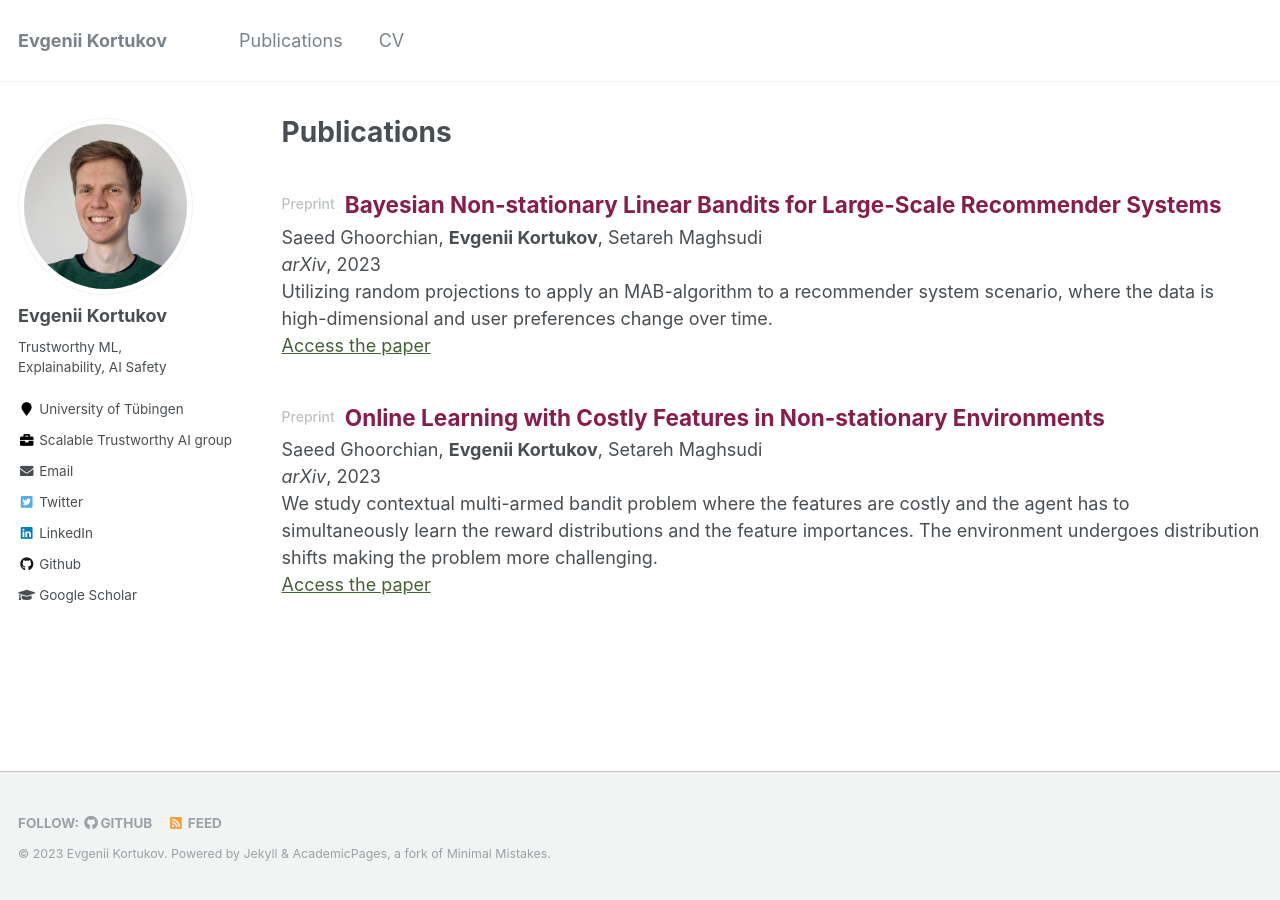
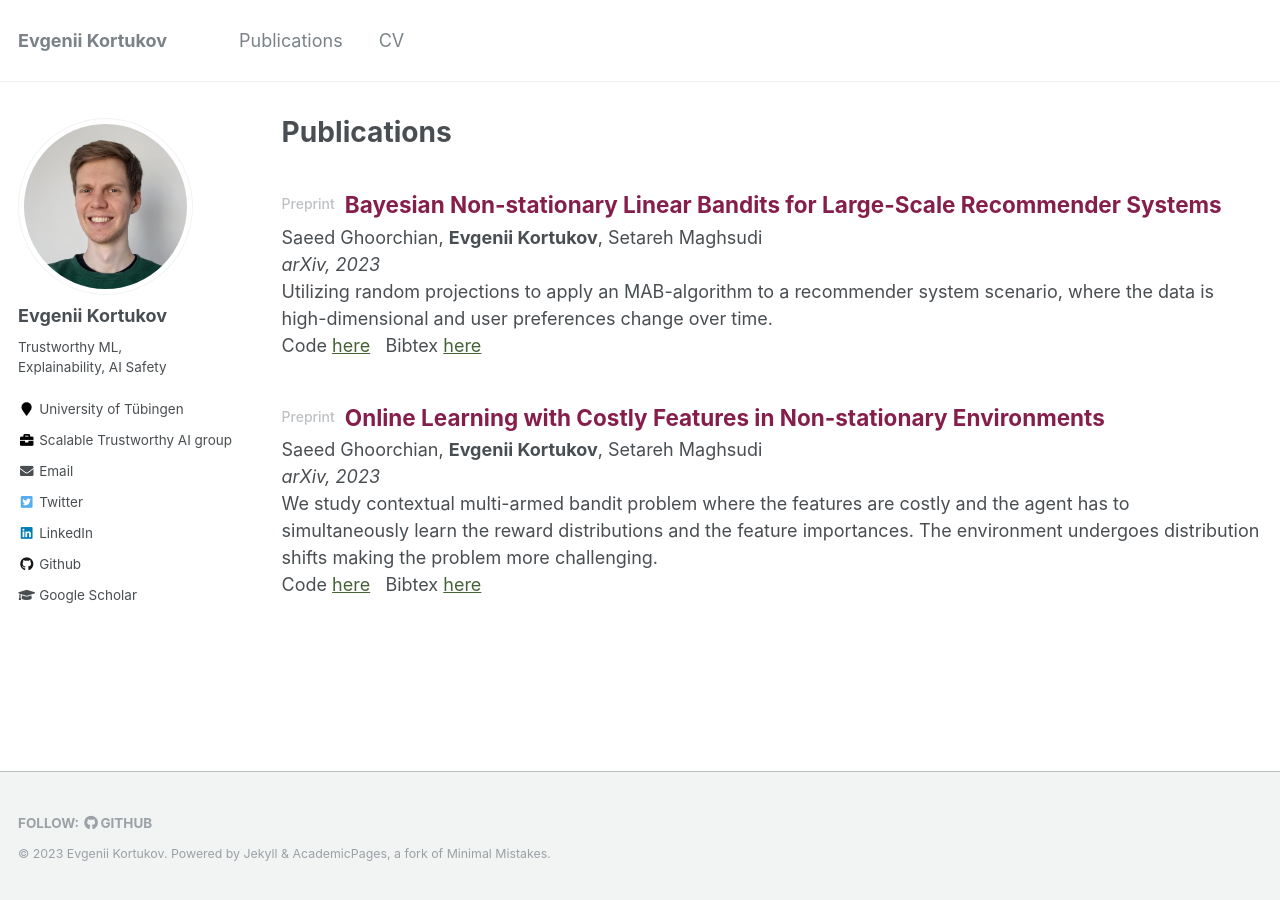
Before and after one commit to kortukov/kortukov.github.io, a Jekyll site: the page built from _pages/publications.md, in a window 1280 px wide. Built offline with Jekyll 4.4.1, drawn with Linux system fonts in a browser that asks for light colours.

Commit message:
Change the links under publications

```diff
--- a/_includes/archive-single-publication.html
+++ b/_includes/archive-single-publication.html
@@ -37,11 +37,13 @@
 
     <p>
       {{ post.authors | markdownify }}
+      <i>
       {% if post.venue %}
-        <i>{{ post.venue }}</i>, {{ post.date | default: "1900-01-01" | date: "%Y" }}
+        {{ post.venue }}, {{ post.date | default: "1900-01-01" | date: "%Y" }}
       {% else %}
         {{ post.date | default: "1900-01-01" | date: "%Y" }}
       {% endif %}
+      </i>
     </p>
 
     {% if post.excerpt and site.read_more != 'enabled' %}
@@ -50,11 +52,14 @@
       <p class="archive__item-excerpt" itemprop="description"><p>{{ post.excerpt | markdownify | remove: '<p>' | remove: '</p>' }}<strong><a href="{{ base_path }}{{ post.url }}" rel="permalink"> Read more</a></strong></p></p>
     {% endif %}
 
-    {% if post.paperurl and post.paperurldescription %}
-      <p><a href="{{ post.paperurl }}">{{ post.paperurldescription }}</a></p>
-    {% elsif post.paperurl %}
-      <p>Download <a href=" {{ post.paperurl }} ">here</a></p>
+    <p>
+    {% if post.code %}
+      Code <a href=" {{ post.paperurl }} ">here</a>&nbsp;&nbsp;
     {% endif %}
+    {% if post.bibtex %}
+      Bibtex <a href=" {{ post.bibtex }} ">here</a>&nbsp;&nbsp;
+    {% endif %}
+    </p>
 
   </article>
 </div>
--- a/_includes/footer.html
+++ b/_includes/footer.html
@@ -17,7 +17,7 @@
     {% if site.author.bitbucket %}
       <li><a href="http://bitbucket.org/{{ site.author.bitbucket }}"><i class="fab fa-bitbucket" aria-hidden="true"></i> Bitbucket</a></li>
     {% endif %}
-    <li><a href="{% if site.atom_feed.path %}{{ site.atom_feed.path }}{% else %}{{ base_path }}/feed.xml{% endif %}"><i class="fa fa-fw fa-rss-square" aria-hidden="true"></i> {{ site.data.ui-text[site.locale].feed_label | default: "Feed" }}</a></li>
+    <!-- <li><a href="{% if site.atom_feed.path %}{{ site.atom_feed.path }}{% else %}{{ base_path }}/feed.xml{% endif %}"><i class="fa fa-fw fa-rss-square" aria-hidden="true"></i> {{ site.data.ui-text[site.locale].feed_label | default: "Feed" }}</a></li> -->
   </ul>
 </div>
 
```
Also changed, not shown: _includes/about-single-publication.html (+9 -0 lines), _publications/2023-07-18-ncc-ucrl2.md (+4 -11 lines), _publications/2023-07-24-dlintsrp.md (renamed from _publications/2023-07-24-bcmabrp.md, +3 -11 lines), _publications/bibtex/2023-07-18-ncc-ucrl2.txt (added, +8 -0 lines), _publications/bibtex/2023-07-24-dlintsrp.txt (added, +8 -0 lines).
